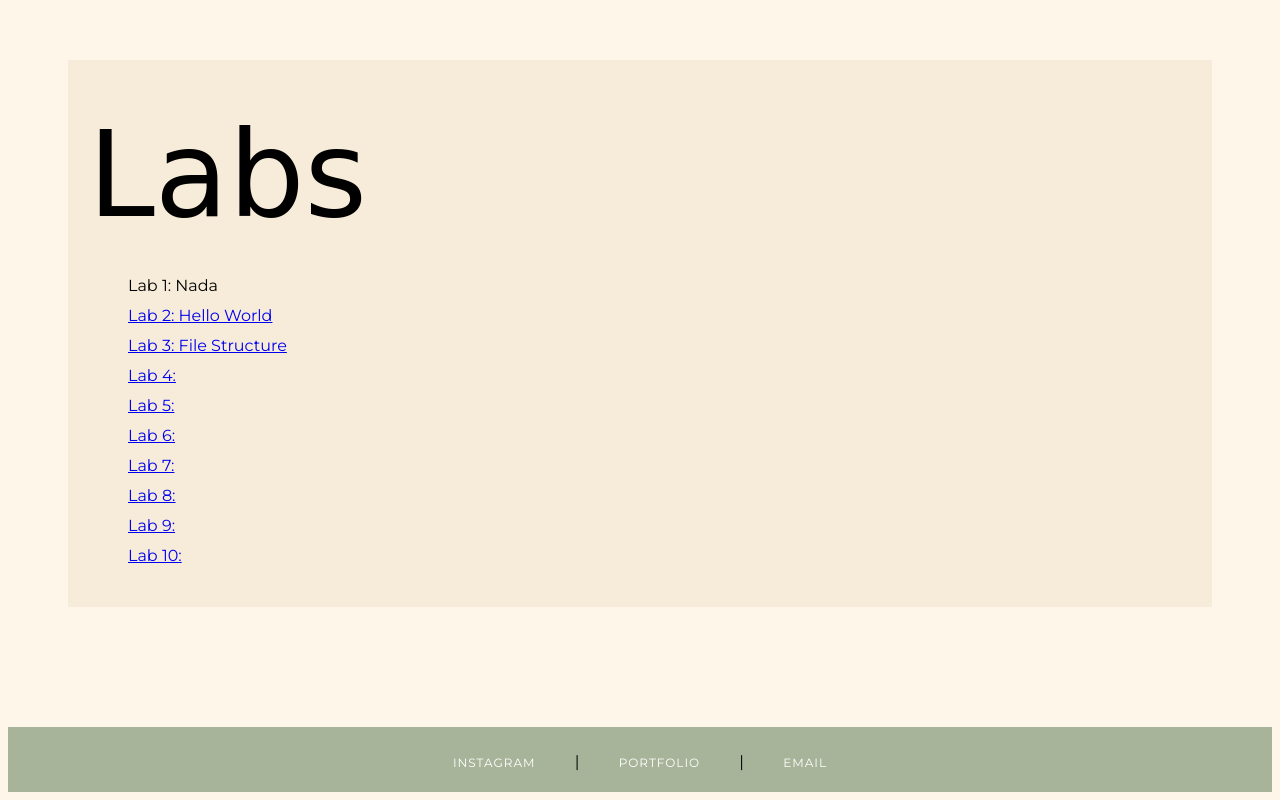
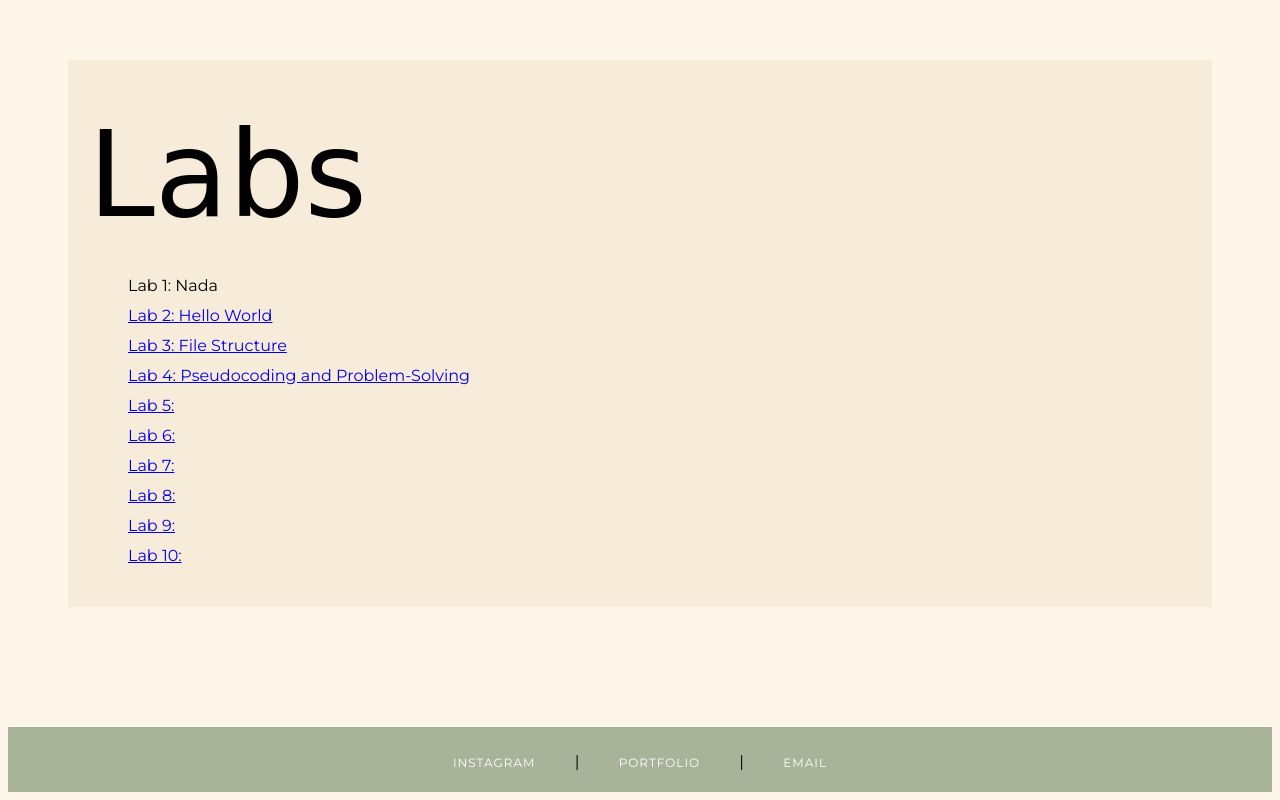
Before and after one commit to LexBranon/cst252, a plain HTML site: page index.html in a window 1280 px wide. Shown: the part 1611-2411 px from the top of the page. Drawn offline with Linux system fonts and the light colour scheme; files that its build step writes are made by us from their sources; a web font is replaced by a local one.

Commit message:
Update index.html

```diff
--- a/index.html
+++ b/index.html
@@ -41,7 +41,7 @@
 		<li> Lab 1: Nada </li>
 		<li> <a href="lab2/helloworld.html"> Lab 2: Hello World </a> </li>
 		<li> <a href="lab3/index.html"> Lab 3: File Structure  </a> </li>
-		<li> <a href="lab4/index.html"> Lab 4:  </a> </li>
+		<li> <a href="lab4/index.html"> Lab 4: Pseudocoding and Problem-Solving </a> </li>
 		<li> <a href="lab5/index.html"> Lab 5:  </a> </li>
 		<li> <a href="lab6/index.html"> Lab 6:  </a> </li>
 		<li> <a href="lab7/index.html"> Lab 7:  </a> </li>
```
